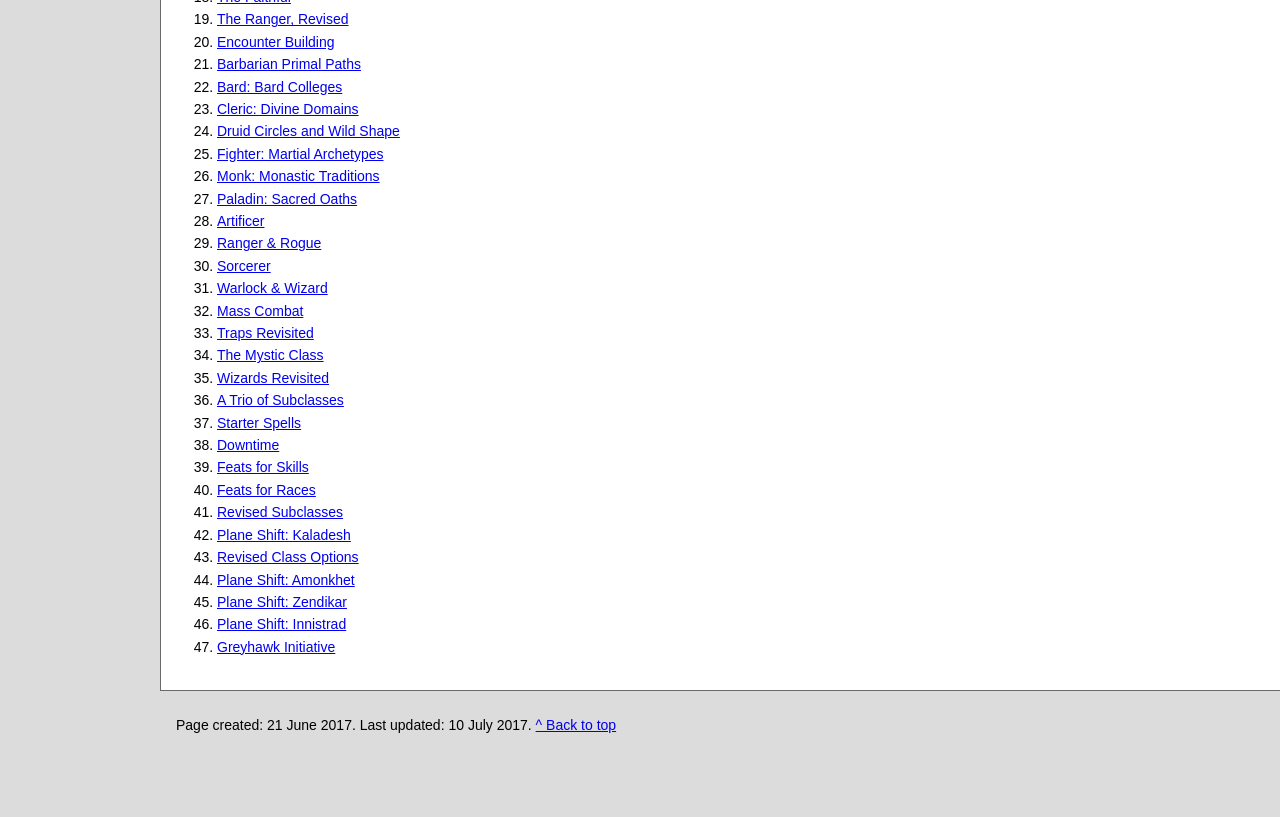
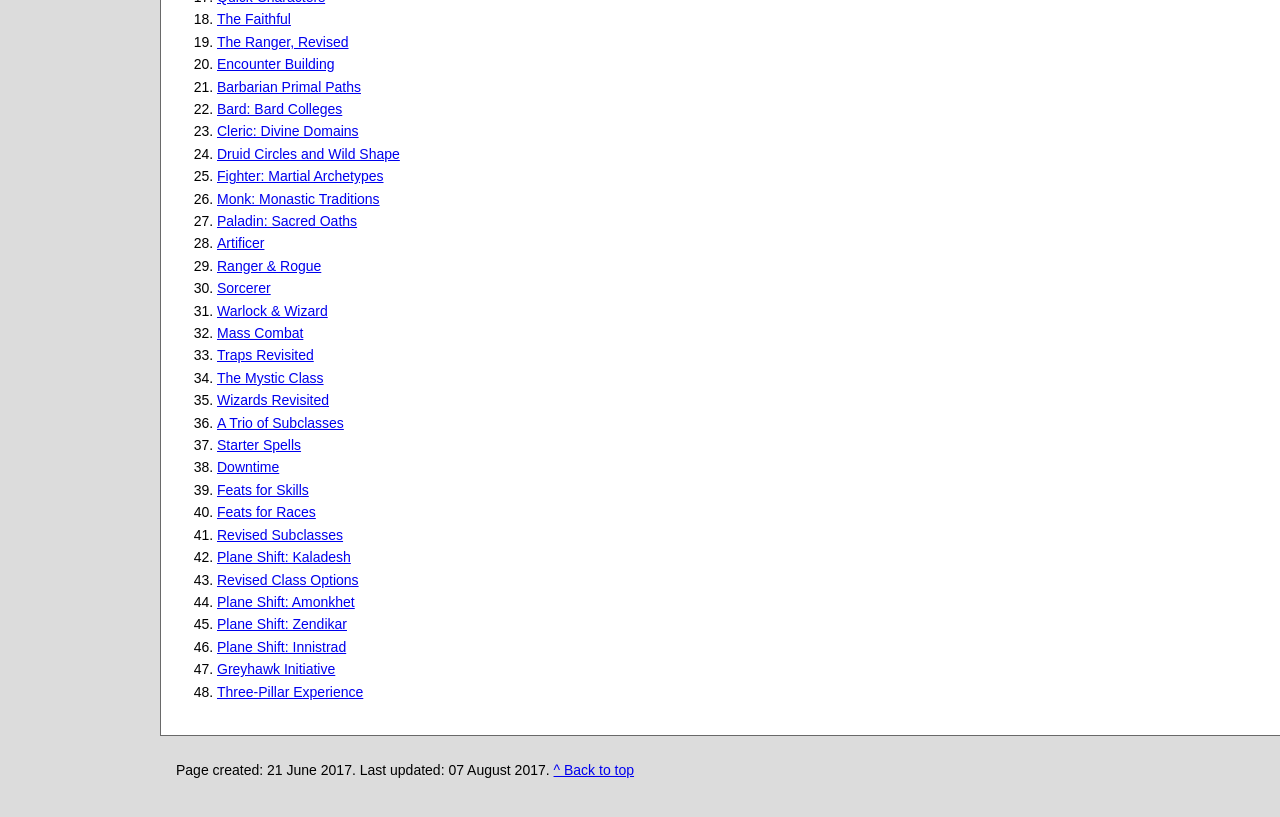
Before and after one commit to orbitalflower/orbitalflower.github.io, a Jekyll site: the page built from _posts/2017-06-21-5e-unearthed-arcana-index.md, in a window 1280 px wide and 900 px high, scrolled down 8870 px. Shown: the top 817 px of the window. Built offline with Jekyll 4.4.1, drawn with Linux system fonts in a browser that asks for light colours; some of the changed text lies outside the part shown.

Commit message:
Updated UA

```diff
--- a/_posts/2017-06-21-5e-unearthed-arcana-index.md
+++ b/_posts/2017-06-21-5e-unearthed-arcana-index.md
@@ -1,14 +1,14 @@
 ---
 title: D&D 5e Unearthed Arcana index
 categories: rpg resources
-updated: 2017-07-10
+updated: 2017-08-07
 ---
 
 This is an index of official free online D&D 5e content, primarily Unearthed
 Arcana material.
 
 This index last updated: <b>
-2017-07-10
+2017-08-07
 </b>
 
 1. Table of Contents
@@ -370,6 +370,7 @@ standard race are not listed.
 - Quick characters [17][]
 - Rune magic [10][]
 - Traps [33][]
+- Three-pillar XP variant [48][]
 - Vitality [6][]
 
 ## Full list of articles
@@ -421,6 +422,7 @@ standard race are not listed.
 45. [Plane Shift: Zendikar][45]
 46. [Plane Shift: Innistrad][46]
 47. [Greyhawk Initiative][47]
+48. [Three-Pillar Experience][48]
 
 [1]:  http://dnd.wizards.com/articles/features/my-new-d20-modern-campaign "My New d20 Modern Campaign"
 [2]:  https://media.wizards.com/2015/downloads/dnd/UA_Eberron_v1.1.pdf "Eberron"
@@ -469,3 +471,4 @@ standard race are not listed.
 [45]: https://media.wizards.com/2016/downloads/magic/Plane%20Shift%20Zendikar.pdf "Plane Shift: Zendikar"
 [46]: https://d1bf78c87087c77d76ca-be4120a00702a7d33079a120750230c5.ssl.cf1.rackcdn.com/Plane%20Shift%20Innistrad%20SFG_2.pdf "Plane Shift: Innistrad"
 [47]: https://media.wizards.com/2017/dnd/downloads/UAGreyhawkInitiative.pdf "Greyhawk Initiative"
+[48]: https://media.wizards.com/2017/dnd/downloads/UA-ThreePillarXP.pdf "Three-Pillar Experience"
```
